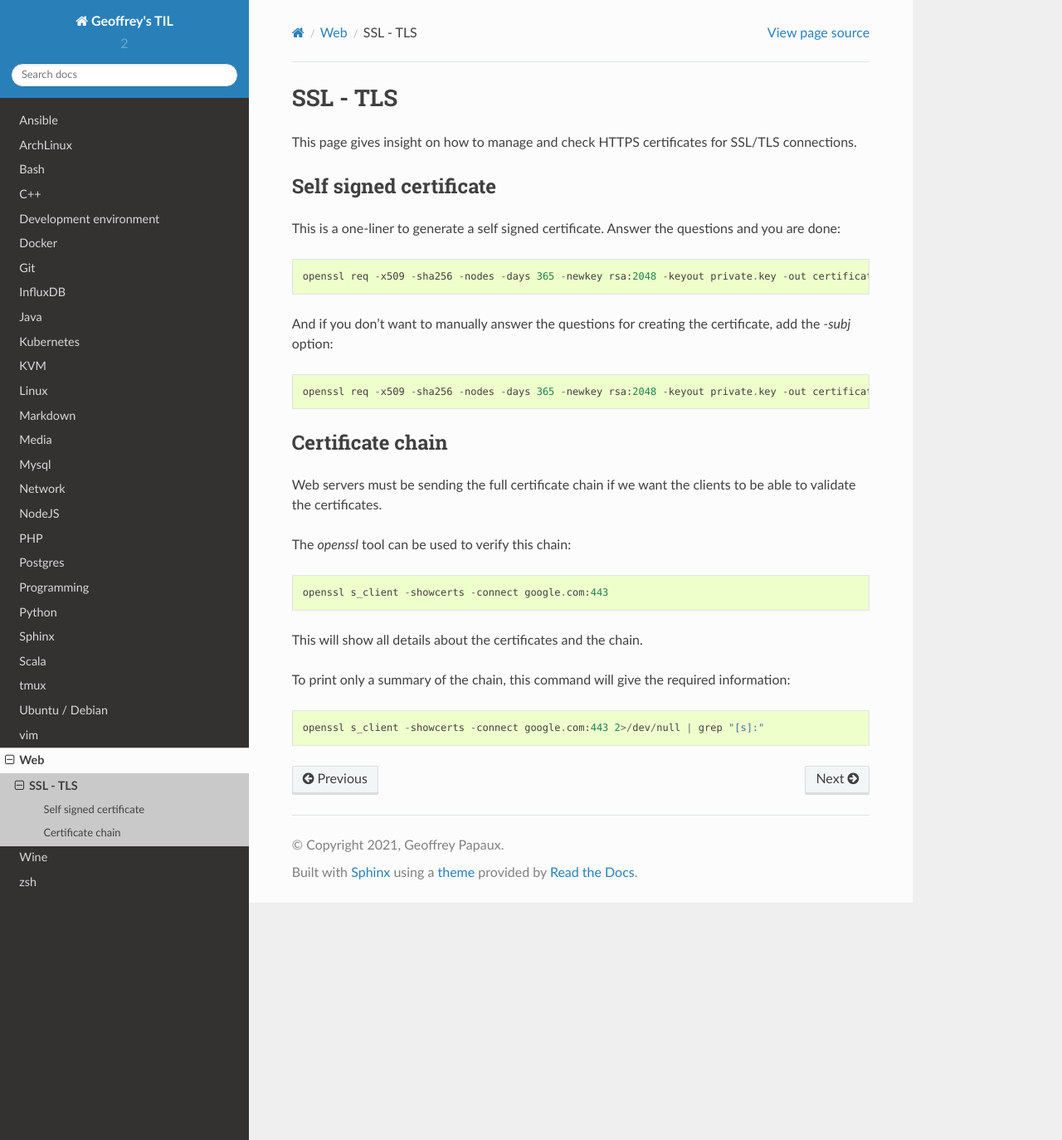
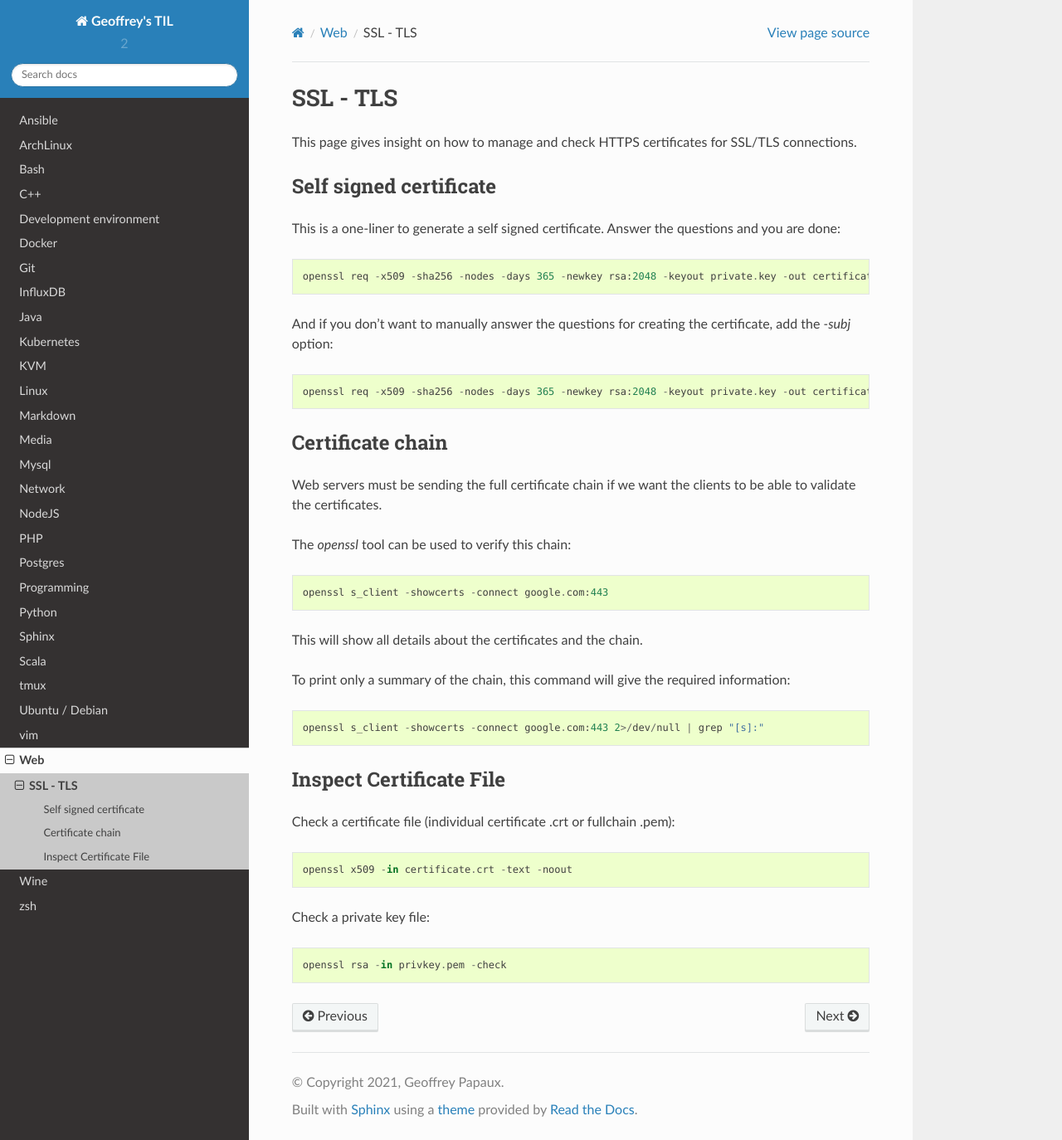
Before and after one commit to papaux/til, a Sphinx documentation site: the page built from source/web/ssl-tls.rst, in a window 1280 px wide and 1374 px high. Shown: the whole window at 83% size. Built offline with Sphinx 7.4.7 and the Read the Docs theme 2.0.0, drawn with Linux system fonts in a browser that asks for light colours.

Commit message:
ssl: local certificate file inspection

```diff
--- a/source/web/ssl-tls.rst
+++ b/source/web/ssl-tls.rst
@@ -32,3 +32,14 @@ To print only a summary of the chain, this command will give the required inform
 ::
 
   openssl s_client -showcerts -connect google.com:443 2>/dev/null | grep "[s]:"
+
+Inspect Certificate File
+~~~~~~~~~~~~~~~~~~~~~~~~
+
+Check a certificate file (individual certificate .crt or fullchain .pem)::
+
+  openssl x509 -in certificate.crt -text -noout
+
+Check a private key file::
+
+  openssl rsa -in privkey.pem -check
```
